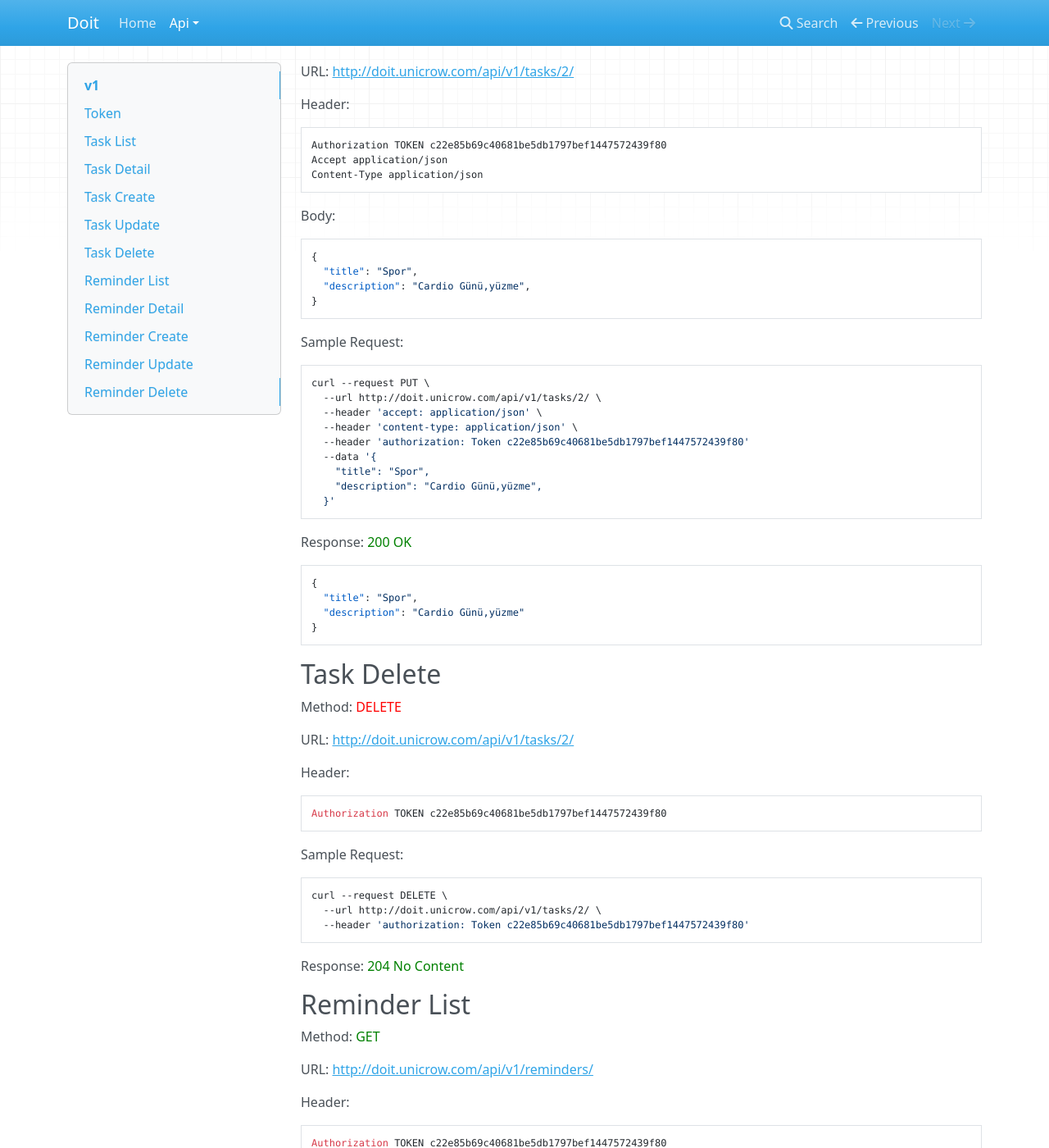
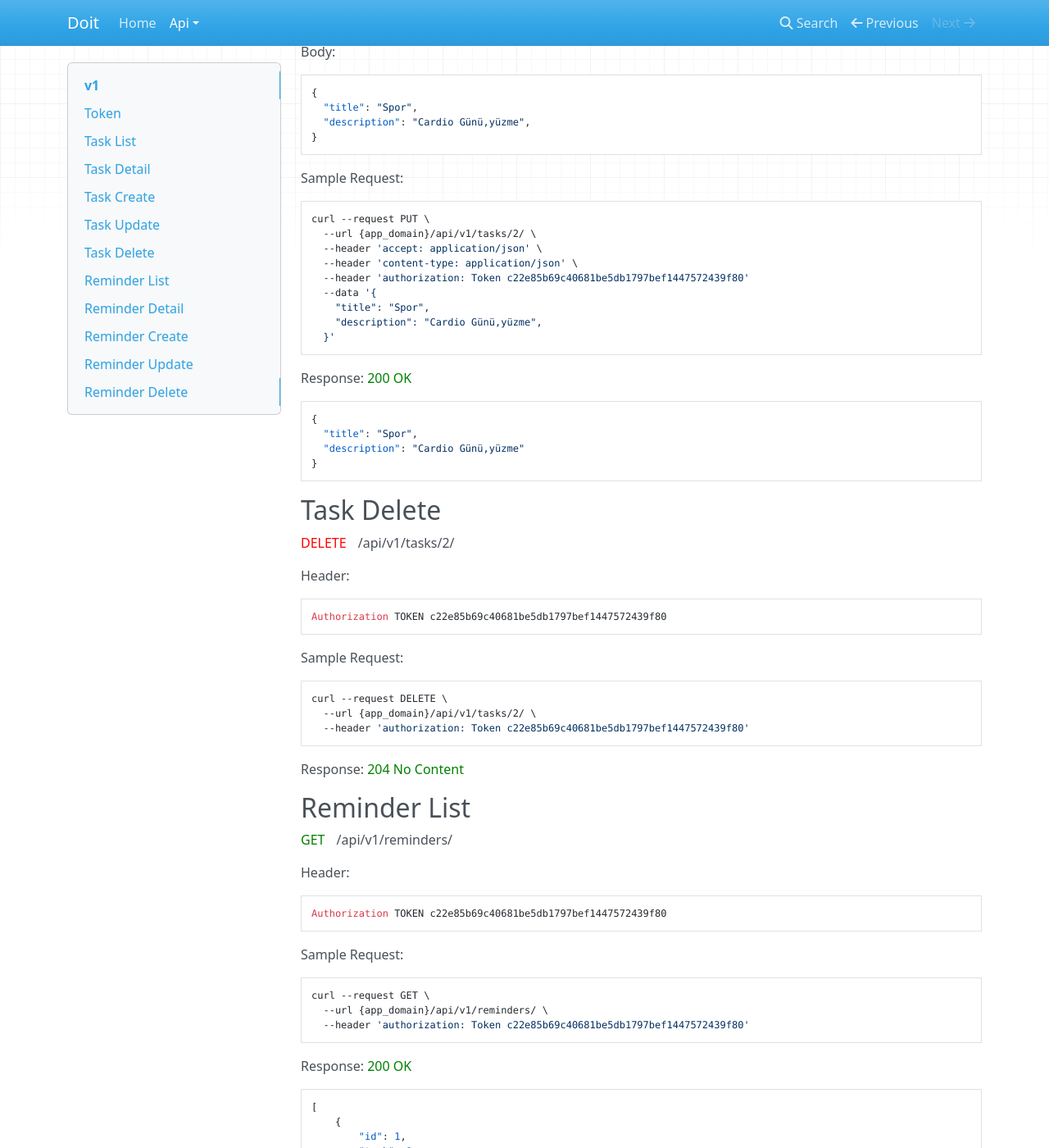
Before and after one commit to crownest/doit-backend, an MkDocs documentation site: the page built from docs/api/v1.md, in a window 1280 px wide and 1400 px high, scrolled down 3527 px. Shown: the whole window at 82% size. Built offline with MkDocs 1.6.1, drawn with Linux system fonts in a browser that asks for light colours; nearby versions of some CDN libraries; old or Windows-style settings are respelled for this version of MkDocs; some of the changed text lies outside the part shown.

Commit message:
refs #43: URL paths are updated

````diff
--- a/docs/api/v1.md
+++ b/docs/api/v1.md
@@ -3,9 +3,7 @@
 
 ## **Token**
 
-Method: <span style="color:orange">POST</span><br></p>
-
-URL: [http://doit.unicrow.com/api-auth/login/](http://doit.unicrow.com/api-auth/login/)
+<span style="color: orange; padding-right: 10px">POST</span> /api-auth/login/
 
 Header:
 ```
@@ -24,7 +22,7 @@ Body:
 Sample Request:
 ```bash
 curl --request POST \
-  --url http://doit.unicrow.com/api-auth/login/ \
+  --url {app_domain}/api-auth/login/ \
   --header 'accept: application/json' \
   --header 'content-type: application/json' \
   --data '{
@@ -42,9 +40,7 @@ Response: <span style="color:green">200 OK</span><br></p>
 
 ## **Task List**
 
-Method: <span style="color:green">GET</span><br></p>
-
-URL: [http://doit.unicrow.com/api/v1/tasks/](http://doit.unicrow.com/api/v1/tasks/)
+<span style="color: green; padding-right: 10px">GET</span> /api/v1/tasks/
 
 Header:
 ```
@@ -54,7 +50,7 @@ Authorization TOKEN c22e85b69c40681be5db1797bef1447572439f80
 Sample Request:
 ```bash
 curl --request GET \
-  --url http://doit.unicrow.com/api/v1/tasks/ \
+  --url {app_domain}/api/v1/tasks/ \
   --header 'authorization: Token c22e85b69c40681be5db1797bef1447572439f80'
 ```
 
@@ -77,9 +73,7 @@ Response: <span style="color:green">200 OK</span><br></p>
 
 ## **Task Detail**
 
-Method: <span style="color:green">GET</span><br></p>
-
-URL: [http://doit.unicrow.com/api/v1/tasks/1/](http://doit.unicrow.com/api/v1/tasks/1/)
+<span style="color: green; padding-right: 10px">GET</span> /api/v1/tasks/1/
 
 Header:
 ```
@@ -89,7 +83,7 @@ Authorization TOKEN c22e85b69c40681be5db1797bef1447572439f80
 Sample Request:
 ```bash
 curl --request GET \
-  --url http://doit.unicrow.com/api/v1/tasks/1/ \
+  --url {app_domain}/api/v1/tasks/1/ \
   --header 'authorization: Token c22e85b69c40681be5db1797bef1447572439f80'
 ```
 
@@ -113,9 +107,7 @@ Response: <span style="color:green">200 OK</span><br></p>
 
 ## **Task Create**
 
-Method: <span style="color:orange">POST</span><br></p>
-
-URL: [http://doit.unicrow.com/api/v1/tasks/](http://doit.unicrow.com/api/v1/tasks/)
+<span style="color: orange; padding-right: 10px">POST</span> /api/v1/tasks/
 
 Header:
 ```
@@ -143,7 +135,7 @@ Body:
 Sample Request:
 ```bash
 curl --request POST \
-  --url http://doit.unicrow.com/api/v1/tasks/ \
+  --url {app_domain}/api/v1/tasks/ \
   --header 'accept: application/json' \
   --header 'content-type: application/json' \
   --header 'authorization: Token c22e85b69c40681be5db1797bef1447572439f80'
@@ -182,9 +174,7 @@ Response: <span style="color:green">201 Created</span><br></p>
 
 ## **Task Update**
 
-Method: <span style="color:blue">PUT</span><br></p>
-
-URL: [http://doit.unicrow.com/api/v1/tasks/2/](http://doit.unicrow.com/api/v1/tasks/)
+<span style="color: blue; padding-right: 10px">PUT</span> /api/v1/tasks/2/
 
 Header:
 ```
@@ -204,7 +194,7 @@ Body:
 Sample Request:
 ```bash
 curl --request PUT \
-  --url http://doit.unicrow.com/api/v1/tasks/2/ \
+  --url {app_domain}/api/v1/tasks/2/ \
   --header 'accept: application/json' \
   --header 'content-type: application/json' \
   --header 'authorization: Token c22e85b69c40681be5db1797bef1447572439f80'
@@ -225,9 +215,7 @@ Response: <span style="color:green">200 OK</span><br></p>
 
 ## **Task Delete**
 
-Method: <span style="color:red">DELETE</span><br></p>
-
-URL: [http://doit.unicrow.com/api/v1/tasks/2/](http://doit.unicrow.com/api/v1/tasks/2/)
+<span style="color: red; padding-right: 10px">DELETE</span> /api/v1/tasks/2/
 
 Header:
 ```
@@ -237,7 +225,7 @@ Authorization TOKEN c22e85b69c40681be5db1797bef1447572439f80
 Sample Request:
 ```bash
 curl --request DELETE \
-  --url http://doit.unicrow.com/api/v1/tasks/2/ \
+  --url {app_domain}/api/v1/tasks/2/ \
   --header 'authorization: Token c22e85b69c40681be5db1797bef1447572439f80'
 ```
 
@@ -246,9 +234,7 @@ Response: <span style="color:green">204 No Content</span><br></p>
 
 ## **Reminder List**
 
-Method: <span style="color:green">GET</span><br></p>
-
-URL: [http://doit.unicrow.com/api/v1/reminders/](http://doit.unicrow.com/api/v1/reminders/)
+<span style="color: green; padding-right: 10px">GET</span> /api/v1/reminders/
 
 Header:
 ```
@@ -258,7 +244,7 @@ Authorization TOKEN c22e85b69c40681be5db1797bef1447572439f80
 Sample Request:
 ```bash
 curl --request GET \
-  --url http://doit.unicrow.com/api/v1/reminders/ \
+  --url {app_domain}/api/v1/reminders/ \
   --header 'authorization: Token c22e85b69c40681be5db1797bef1447572439f80'
 ```
 
@@ -286,9 +272,7 @@ Response: <span style="color:green">200 OK</span><br></p>
 
 ## **Reminder Detail**
 
-Method: <span style="color:green">GET</span><br></p>
-
-URL: [http://doit.unicrow.com/api/v1/reminders/1/](http://doit.unicrow.com/api/v1/reminders/1/)
+<span style="color: green; padding-right: 10px">GET</span> /api/v1/reminders/1/
 
 Header:
 ```
@@ -298,7 +282,7 @@ Authorization TOKEN c22e85b69c40681be5db1797bef1447572439f80
 Sample Request:
 ```bash
 curl --request GET \
-  --url http://doit.unicrow.com/api/v1/reminders/1/ \
+  --url {app_domain}/api/v1/reminders/1/ \
   --header 'authorization: Token c22e85b69c40681be5db1797bef1447572439f80'
 ```
 
@@ -314,9 +298,7 @@ Response: <span style="color:green">200 OK</span><br></p>
 
 ## **Reminder Create**
 
-Method: <span style="color:orange">POST</span><br></p>
-
-URL: [http://doit.unicrow.com/api/v1/reminders/](http://doit.unicrow.com/api/v1/reminders/)
+<span style="color: orange; padding-right: 10px">POST</span> /api/v1/reminders/
 
 Header:
 ```
@@ -336,7 +318,7 @@ Body:
 Sample Request:
 ```bash
 curl --request POST \
-  --url http://doit.unicrow.com/api/v1/reminders/ \
+  --url {app_domain}/api/v1/reminders/ \
   --header 'accept: application/json' \
   --header 'content-type: application/json' \
   --header 'authorization: Token c22e85b69c40681be5db1797bef1447572439f80'
@@ -357,9 +339,7 @@ Response: <span style="color:green">201 Created</span><br></p>
 
 ## **Reminder Update**
 
-Method: <span style="color:blue">PUT</span><br></p>
-
-URL: [http://doit.unicrow.com/api/v1/reminders/1/](http://doit.unicrow.com/api/v1/reminders/1/)
+<span style="color: blue; padding-right: 10px">PUT</span> /api/v1/reminders/1/
 
 Header:
 ```
@@ -378,7 +358,7 @@ Body:
 Sample Request:
 ```bash
 curl --request PUT \
-  --url http://doit.unicrow.com/api/v1/reminders/1/ \
+  --url {app_domain}/api/v1/reminders/1/ \
   --header 'accept: application/json' \
   --header 'content-type: application/json' \
   --header 'authorization: Token c22e85b69c40681be5db1797bef1447572439f80'
@@ -397,9 +377,7 @@ Response: <span style="color:green">200 OK</span><br></p>
 
 ## **Reminder Delete**
 
-Method: <span style="color:red">DELETE</span><br></p>
-
-URL: [http://doit.unicrow.com/api/v1/reminders/1/](http://doit.unicrow.com/api/v1/reminders/1/)
+<span style="color: red; padding-right: 10px">DELETE</span> /api/v1/reminders/1/
 
 Header:
 ```
@@ -409,7 +387,7 @@ Authorization TOKEN c22e85b69c40681be5db1797bef1447572439f80
 Sample Request:
 ```bash
 curl --request DELETE \
-  --url http://doit.unicrow.com/api/v1/reminders/1/ \
+  --url {app_domain}/api/v1/reminders/1/ \
   --header 'authorization: Token c22e85b69c40681be5db1797bef1447572439f80'
 ```
 
````
Also changed, not shown: docs/index.md (+1 -0 lines).
